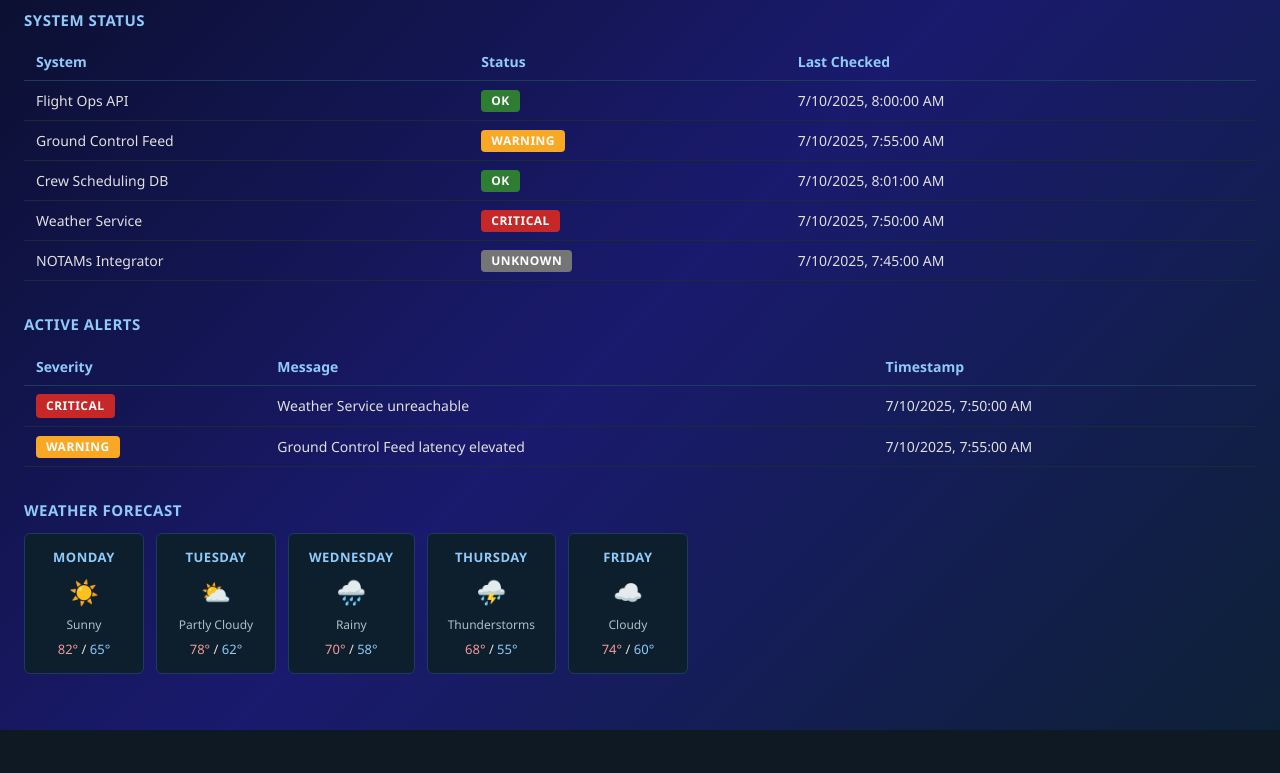
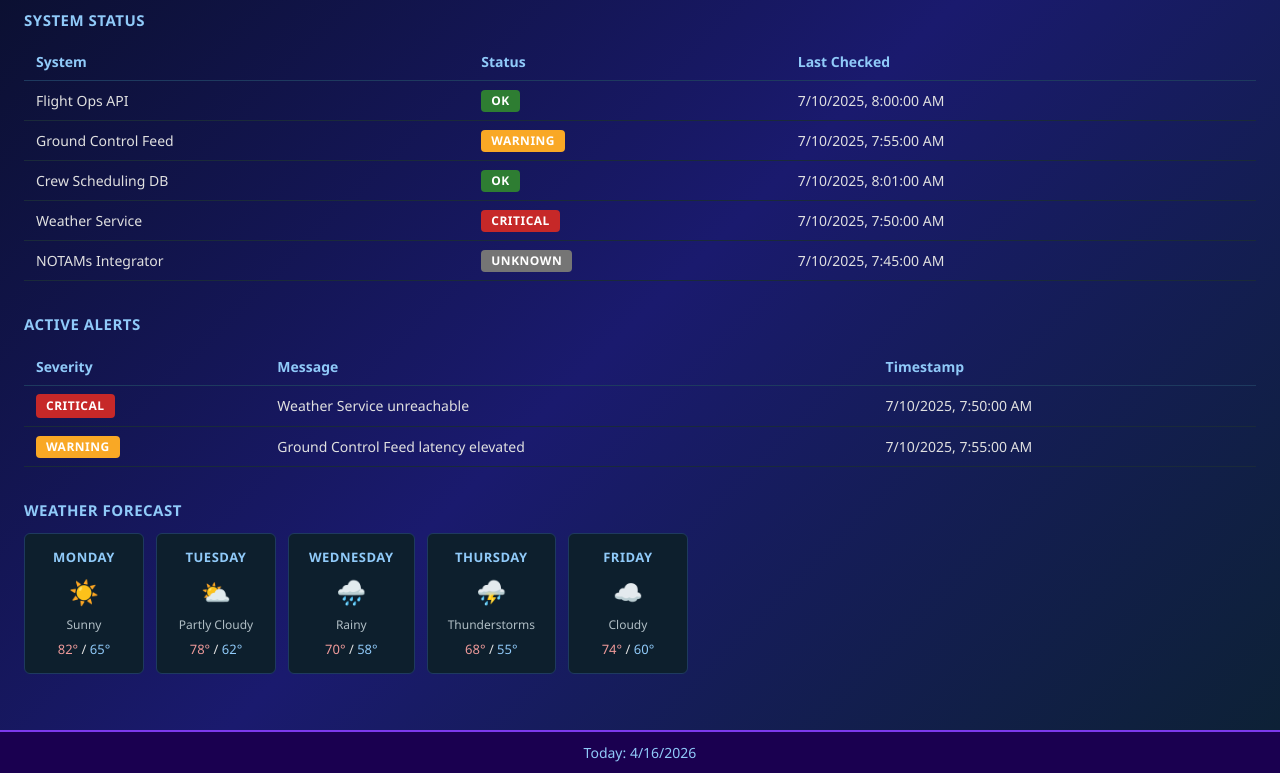
Before and after one commit to VinoJayapalan/operations-dashboard, a React (Create React App) app: page / in a window 1280 px wide. Shown: the part 240-1013 px from the top of the page. Before the commit the page ends 970 px from the top, so only its background shows below. Built offline with nearby package versions, Linux system fonts and the light colour scheme; no server answers.

Commit message:
feat: Add Today date in footer

```diff
--- a/src/layout/MainLayout.jsx
+++ b/src/layout/MainLayout.jsx
@@ -15,6 +15,7 @@ const styles = {
   clock: { fontSize: '16px', fontWeight: 600, color: '#90caf9', letterSpacing: '0.5px' },
   mapContainer: { width: '220px', height: '120px', borderRadius: '6px', overflow: 'hidden', border: '1px solid #1e3a5f' },
   main: { flex: 1, padding: '24px', background: 'linear-gradient(135deg, #0a0f2c 0%, #1a1a6e 50%, #0d2136 100%)' },
+  footer: { background: '#1a0050', borderTop: '2px solid #7c3aed', padding: '10px 24px', textAlign: 'center', color: '#90caf9', fontSize: '14px' },
 };
 
 export default function MainLayout({ children }) {
@@ -54,6 +55,7 @@ export default function MainLayout({ children }) {
         </div>
       </header>
       <main style={styles.main}>{children}</main>
+      <footer style={styles.footer}>Today: {time.toLocaleDateString()}</footer>
     </div>
   );
 }
```
